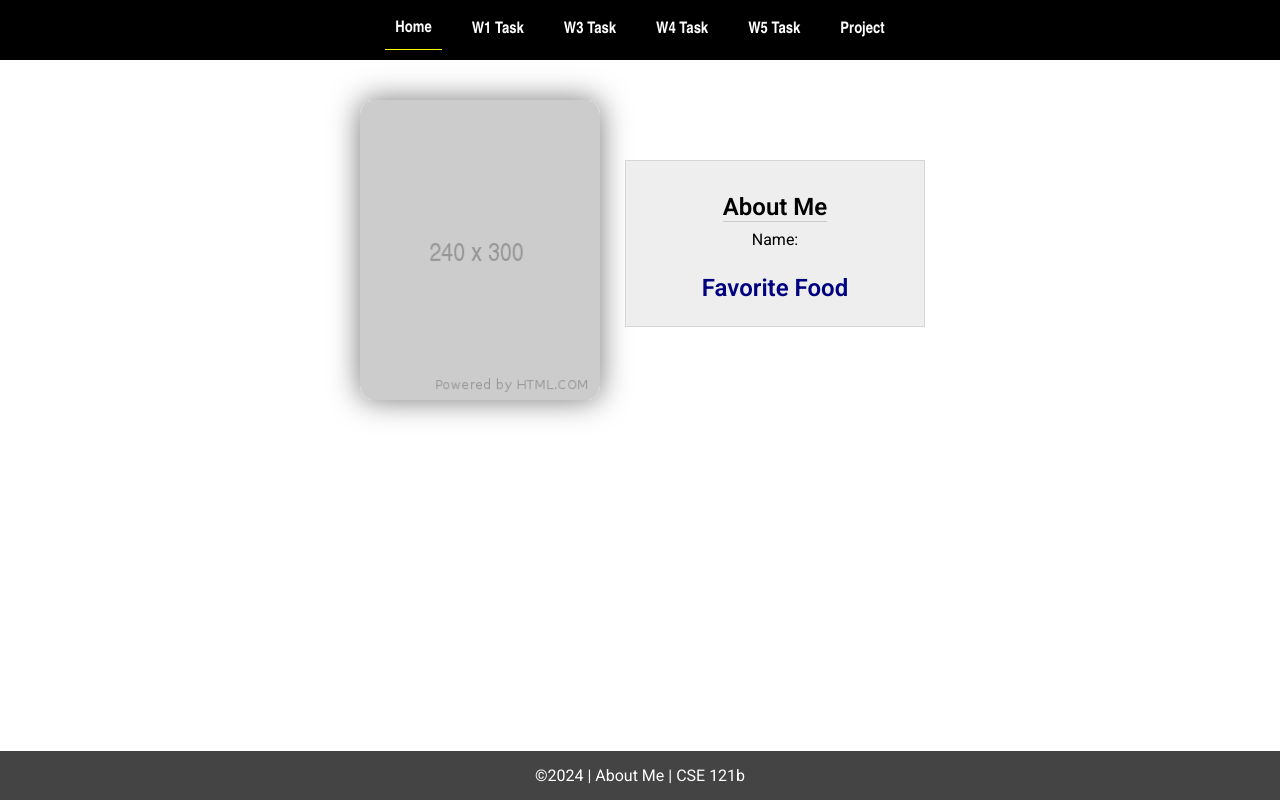
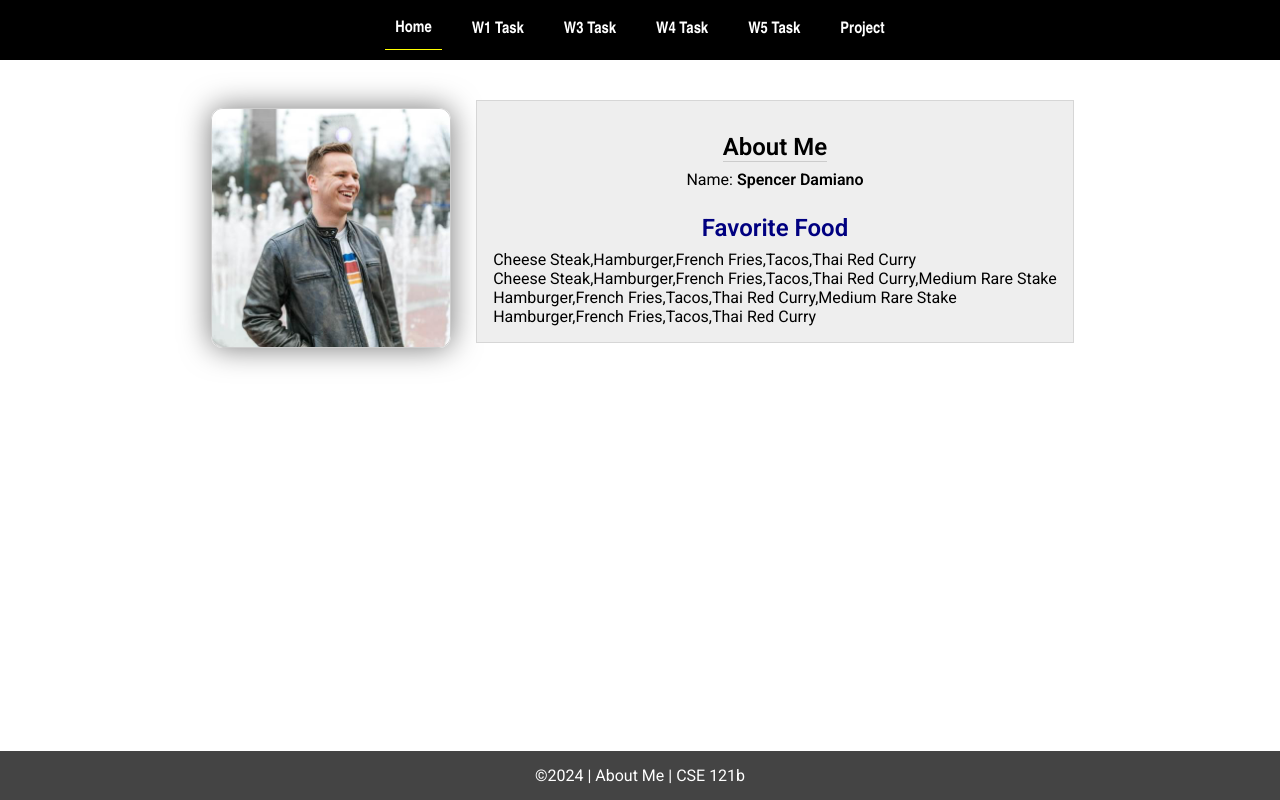
Before and after one commit to Spencer-Damiano/cse121b, a plain HTML site: page index.html in a window 1280 px wide. Drawn offline with Linux system fonts and the light colour scheme.

Commit message:
finished

```diff
--- a/index.html
+++ b/index.html
@@ -26,7 +26,7 @@
   </nav>
   <main id="home">
     <picture>
-      <img src="images/placeholder.png" alt="Placeholder Image">
+      <img src="" alt="Picture of Spencer">
     </picture>
     <section>
       <h1>About Me</h1>
--- a/scripts/w02-task.js
+++ b/scripts/w02-task.js
@@ -4,20 +4,44 @@
 
 /* Step 2 - Variables */
 
-
+let fullName = "Spencer Damiano";
+let currentYear = 2024;
+let profilePicture = "./images/me.JPG";
 
 
 /* Step 3 - Element Variables */
 
-
+let nameElement = document.getElementById("name");
+let foodElement = document.getElementById("food");
+let yearElement = document.querySelector("#year");
+let imgElement = document.querySelector("img");
 
 
 
 /* Step 4 - Adding Content */
 
-
+nameElement.innerHTML = `<strong>${fullName}</strong>`;
+yearElement.textContent = currentYear;
+imgElement.setAttribute("src", profilePicture);
 
 
 
 
 /* Step 5 - Array */
+
+// step 5.1 - 5.3
+let myFavoriteFoods = ["Cheese Steak", "Hamburger", "French Fries", "Tacos", "Thai Red Curry"];
+foodElement.innerHTML = `${myFavoriteFoods}`;
+
+// step 5.4 - 5.5
+let myMostFavorite = "Medium Rare Stake";
+myFavoriteFoods.push(myMostFavorite);
+foodElement.innerHTML += `<br> ${myFavoriteFoods}`
+
+// step 5.6 - 5.7
+myFavoriteFoods.shift();
+foodElement.innerHTML += `<br> ${myFavoriteFoods}`;
+
+// step 5.8 - 5.9
+myFavoriteFoods.pop();
+foodElement.innerHTML += `<br> ${myFavoriteFoods}`;
```
Also changed, not shown: images/me.JPG (added).
